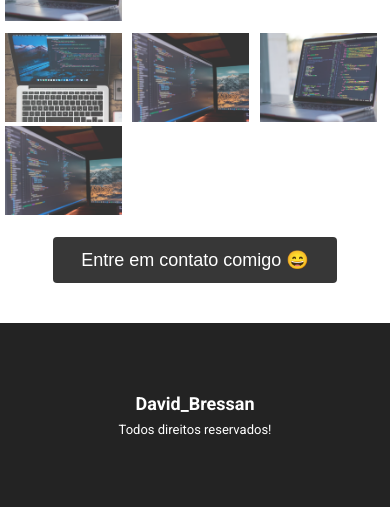
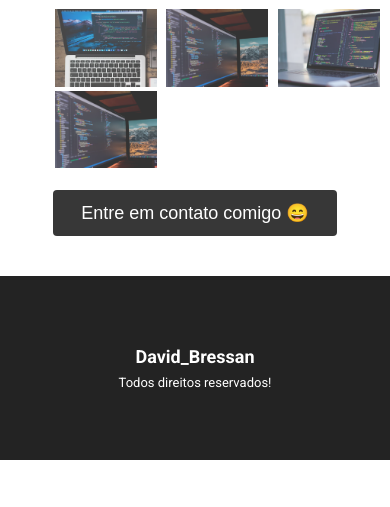
Before and after one commit to dbressan35/portif-lio-david-bressan2025.github.io, a plain HTML site: page index.html in a window 390 px wide. Shown: the part 2069-2576 px from the top of the page. After the commit the page ends 2529 px from the top, so only its background shows below. Drawn offline with Linux system fonts and the light colour scheme; a script that the page names is missing.

Commit message:
Update portifolio.css

```diff
--- a/portifolio.css
+++ b/portifolio.css
@@ -148,6 +148,7 @@ main a {
 }
 
 .imagens-projetos {
+    padding-left: 13%;
     width: 100%;
     margin-bottom: 8px;
     justify-content: center;
@@ -264,6 +265,9 @@ main a {
 
     /* INÍCIO PROJETOS */
 
+    .imagens-projetos {
+        padding-left: 13%;
+    }
     .imagens-projetos img {
         width: 30%;
 
@@ -288,4 +292,5 @@ main a {
     }
 
     /* FIM RODAPE */
+
 }
```
